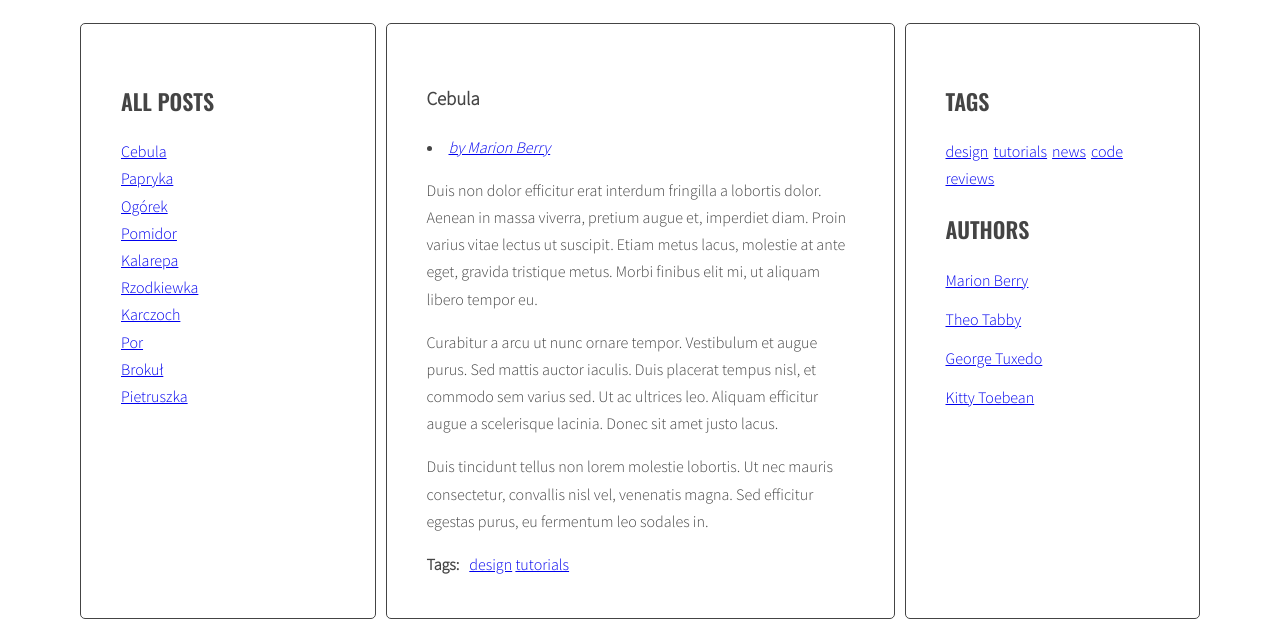
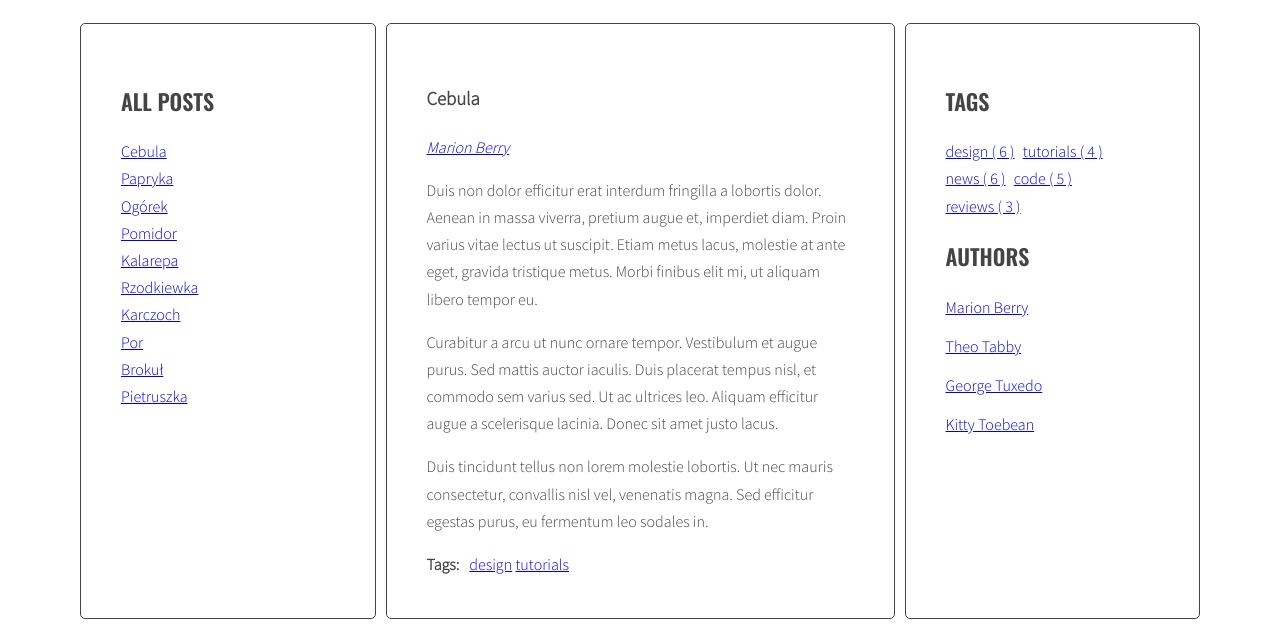
Before and after one commit to Harry-Photter/javascript-blog, a website: page index.html in a window 1280 px wide. Shown: the part 220-847 px from the top of the page. Drawn offline with nearby package versions, Linux system fonts and the light colour scheme.

Commit message:
Add handlebars

```diff
--- a/index.html
+++ b/index.html
@@ -223,6 +223,21 @@
               </main>
             </div>
         </div>
+        <script id="template-article-link" type="text/x-handlebars-template">
+          <li><a href="#{{ id }}"><span>{{ title }}</span></a></li>
+        </script>
+        <script id="template-tag-link" type="text/x-handlebars-template">
+          <li><a href="#tag-{{ id }}"><span>{{ title }}</span></a></li>
+        </script>
+        <script id="template-author-link" type="text/x-handlebars-template">
+          <a href="#author-{{ id }}"><span>{{ title }}</span></a>
+        </script>
+        <script id="template-tag-cloud-link" type="text/x-handlebars-template">
+          {{#each tags}}
+          <li><a class="{{ className }}" href="#tag-{{ tag }}">{{ tag }} ( {{ count }} )</a></li>
+          {{/each}}
+        </script>
+        <script src="https://cdnjs.cloudflare.com/ajax/libs/handlebars.js/4.1.0/handlebars.min.js"></script>
         <script src="js/script.js"></script>
     </body>
 </html>
--- a/js/script.js
+++ b/js/script.js
@@ -1,14 +1,25 @@
 'use strict';
 
-const optArticleSelector = '.post',
-  optTitleSelector = '.post-title',
-  optTitleListSelector = '.titles',
-  optArticleTagsSelector = '.post-tags .list',
-  optArticleAuthorSelector = '.post-author',
-  optTagsListSelector = '.tags.list',
-  optCloudClassCount = '5',
-  optCloudClassPrefix = '.tag-size-',
-  optAuthorListSelector = '.authors.list';
+
+const templates = {
+  articleLink: Handlebars.compile(document.querySelector('#template-article-link').innerHTML),
+  tagLink: Handlebars.compile(document.querySelector('#template-tag-link').innerHTML),
+  authorLink: Handlebars.compile(document.querySelector('#template-author-link').innerHTML),
+  tagCloudLink: Handlebars.compile(document.querySelector('#template-tag-cloud-link').innerHTML),
+};
+
+const opt = {
+  articleSelector: '.post',
+  titleSelector: '.post-title',
+  titleListSelector: '.titles',
+  articleTagsSelector: '.post-tags .list',
+  articleAuthorSelector: '.post-author',
+  tagsListSelector: '.tags.list',
+  cloudClassCount: '5',
+  cloudClassPrefix: '.tag-size-',
+  authorListSelector: '.authors.list'
+};
+
 
 
 function titleClickHandler(event) {
@@ -52,12 +63,12 @@ function titleClickHandler(event) {
 function generateTitleLinks(customSelector = '') {
 
   /* remove contents of titleList */
-  const titleList = document.querySelector(optTitleListSelector);
+  const titleList = document.querySelector(opt.titleListSelector);
   titleList.innerHTML = '';
 
   /* for each article */
-  const articles = document.querySelectorAll(optArticleSelector + customSelector);
-  console.log('optArticleSelector + customSelector: ' + optArticleSelector + customSelector);
+  const articles = document.querySelectorAll(opt.articleSelector + customSelector);
+  console.log('opt.articleSelector + customSelector: ' + opt.articleSelector + customSelector);
 
   let html = '';
 
@@ -69,12 +80,15 @@ function generateTitleLinks(customSelector = '') {
     /* find the title element */
     /* get the title from the title element */
 
-    const articleTitle = article.querySelector(optTitleSelector).innerHTML;
+    const articleTitle = article.querySelector(opt.titleSelector).innerHTML;
     console.log(articleTitle);
 
     /* create HTML of the link */
 
-    const linkHTML = '<li><a href="#' + articleId + '"><span>' + articleTitle + '</span></a></li>';
+    //const linkHTML = '<li><a href="#' + articleId + '"><span>' + articleTitle + '</span></a></li>';
+
+    const linkHTMLData = {id: articleId, title: articleTitle};
+    const linkHTML = templates.articleLink(linkHTMLData);
     // console.log(linkHTML);
 
     /* insert link into titleList */
@@ -118,7 +132,7 @@ function calculateTagClass(count, params) {
   const normalizedCount = count - params.min;
   const normalizedMax = params.max - params.min;
   const percentage = normalizedCount / normalizedMax;
-  const classNumber = Math.floor(percentage * (optCloudClassCount - 1) + 1);
+  const classNumber = Math.floor(percentage * (opt.cloudClassCount - 1) + 1);
   return classNumber;
 }
 
@@ -129,7 +143,7 @@ function generateTags() {
 
   /* find all articles */
 
-  const articles = document.querySelectorAll(optArticleSelector);
+  const articles = document.querySelectorAll(opt.articleSelector);
 
   /* START LOOP: for every article: */
 
@@ -137,7 +151,7 @@ function generateTags() {
 
     /* find tags wrapper */
 
-    const tagList = article.querySelector(optArticleTagsSelector);
+    const tagList = article.querySelector(opt.articleTagsSelector);
 
     /* make html variable with empty string */
 
@@ -160,12 +174,14 @@ function generateTags() {
 
       /* generate HTML of the link */
 
-      const linkHTML = '<li><a href="#tag-' + tag + '"><span>' + tag + '</span></a></li>';
+      // const linkHTML = '<li><a href="#tag-' + tag + '"><span>' + tag + '</span></a></li>';
+      const linkHTMLData = {id: tag, title: tag};
+      const linkHTML = templates.tagLink(linkHTMLData);
       console.log(linkHTML);
 
       /* add generated code to HTML variable */
 
-      html = html + ' ' + linkHTML;
+      html = html + linkHTML + ' ';
       console.log(html);
 
       /* [NEW] check if this link is NOT already in allTags */
@@ -194,21 +210,29 @@ function generateTags() {
   console.log('tagsParams:', tagsParams);
 
   /* [NEW] create variable for all links HTML code */
-  let allTagsHTML = '';
+  // let allTagsHTML = '';
+  const allTagsData = {tags: []};
 
   /* [NEW] START LOOP: for each tag in allTags: */
   for (let tag in allTags) {
     /* [NEW] generate code of a link and add it to allTagsHTML */
-    const tagLinkHTML = '<li><a href="#tag-' + tag + '" class="' + optCloudClassPrefix + calculateTagClass(allTags[tag], tagsParams) + '">' + tag + '</a></li>';
+    const tagLinkHTML = '<li><a href="#tag-' + tag + '" class="' + opt.cloudClassPrefix + calculateTagClass(allTags[tag], tagsParams) + '">' + tag + '</a></li>';
     console.log('tagLinkHTML:', tagLinkHTML);
 
-    allTagsHTML += tagLinkHTML;
+    // allTagsHTML += tagLinkHTML;
+    allTagsData.tags.push({
+      tag: tag,
+      count: allTags[tag],
+      className: calculateTagClass(allTags[tag], tagsParams)
+    });
+
 
   }
   /* [NEW] END LOOP: for each tag in allTags: */
 
   /*[NEW] add HTML from allTagsHTML to tagList */
-  tagList.innerHTML = allTagsHTML;
+  tagList.innerHTML = templates.tagCloudLink(allTagsData);
+  console.log(allTagsData);
 }
 
 generateTags();
@@ -289,7 +313,7 @@ function generateAuthors() {
 
   /* find all articles */
 
-  const articles = document.querySelectorAll(optArticleSelector);
+  const articles = document.querySelectorAll(opt.articleSelector);
 
   /* START LOOP: for every article: */
 
@@ -297,7 +321,7 @@ function generateAuthors() {
 
     /* find author wrapper */
 
-    const authorList = article.querySelector(optArticleAuthorSelector);
+    const authorList = article.querySelector(opt.articleAuthorSelector);
 
     /* make html variable with empty string */
 
@@ -311,8 +335,11 @@ function generateAuthors() {
 
     /* generate HTML of the link */
 
-    const linkHTML = '<li><a href="#author-' + articleAuthor + '"><span>' + 'by ' + articleAuthor + '</span></a></li>';
-    console.log(linkHTML);
+    // const linkHTML = '<li><a href="#author-' + articleAuthor + '"><span>' + 'by ' + articleAuthor + '</span></a></li>';
+    // console.log(linkHTML);
+
+    const linkHTMLData = {id: articleAuthor, title: articleAuthor};
+    const linkHTML = templates.authorLink(linkHTMLData);
 
     /* add generated code to HTML variable */
 
```
Also changed, not shown: .eslintrc.json.
